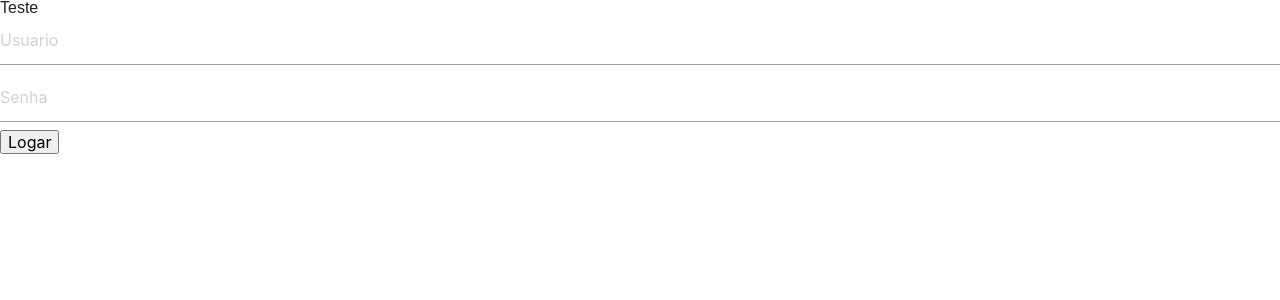
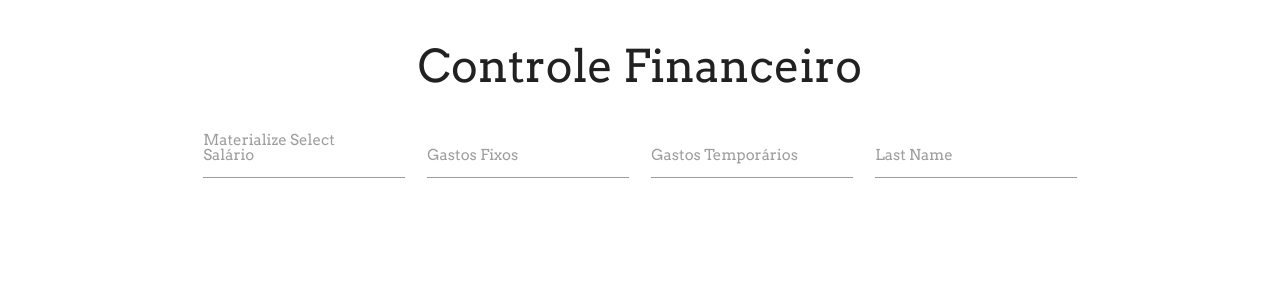
Before and after one commit to juan-pereira/controle-financeiro, a PHP site: page / in a window 1280 px wide. Shown: the top 300 px of the page. Run offline with PHP 8.4, Linux system fonts and the light colour scheme.

Commit message:
Add files via upload

```diff
--- a/index.php
+++ b/index.php
@@ -6,23 +6,58 @@
 	<title>Sistema Financeiro</title>
 
 	<!-- css -->
+	<link href="https://fonts.googleapis.com/css2?family=Arvo&display=swap" rel="stylesheet">
 	<link rel="stylesheet" href="https://cdnjs.cloudflare.com/ajax/libs/materialize/1.0.0/css/materialize.min.css">
-    <link rel="stylesheet" href="css/reset.css">
-    <link rel="stylesheet" href="css/style.css">
-
+	<!--<link rel="stylesheet" type="text/css" href="css/reset.css"> -->
+	<link rel="stylesheet" type="text/css" href="css/style.css">
 
 </head>
-<body>
 
-    <h1>Teste</h1>
+<body class="container">
 
-    <form action="php/login.php" method="POST">
+	<header class="cabecalho">
+		<h1 class="titulo-principal">Controle Financeiro</h1>
+		<div class="input-field col s12">
+			<select>
+				<option value="" disabled selected>Selecione o mês desejado</option>
+				<option value="1">Janeiro</option>
+				<option value="2">Fevereiro</option>
+				<option value="3">Março</option>
+				<option value="4">Abril</option>
+				<option value="5">Maio</option>
+				<option value="6">Junho</option>
+				<option value="7">Julho</option>
+				<option value="8">Agosto</option>
+				<option value="9">Setembro</option>
+				<option value="10">Outubro</option>
+				<option value="11">Novembro</option>
+				<option value="12">Dezembro</option>
+			</select>
+			<label>Materialize Select</label>
+		</div>
+	</header>
 
-        <input type="text" id="usuario" name="usuario" placeholder="Usuario">
-        <input type="password" id="senha" name="senha" placeholder="Senha">
-        <button>Logar</button>
+	<main>
+		<div class="row">
+			<div class="input-field col s12 m6 l3">
+				<input id="salario" type="text" class="validate">
+				<label for="salario">Salário</label>
+			</div>
+			<div class="input-field col s12 m6 l3">
+				<input id="fixos" type="text" class="validate">
+				<label for="fixos">Gastos Fixos</label>
+			</div>
+			<div class="input-field col s12 m6 l3">
+				<input id="temporarios" type="text" class="validate">
+				<label for="temporarios">Gastos Temporários</label>
+			</div>
+			<div class="input-field col s12 m6 l3">
+				<input id="last_name" type="text" class="validate">
+				<label for="last_name">Last Name</label>
+			</div>
+		</div>
+	</main>
 
-    </form>
 
 	<!-- JS -->
 	<script src="https://ajax.googleapis.com/ajax/libs/jquery/3.5.1/jquery.min.js"></script>
```
Lines whose indentation alone changed are shown as unchanged.
